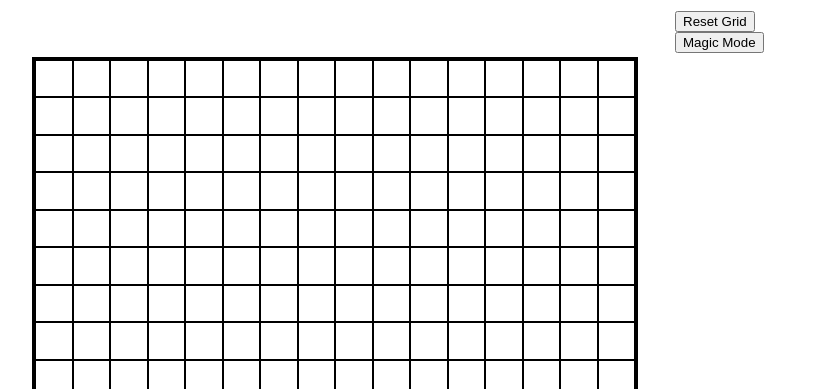
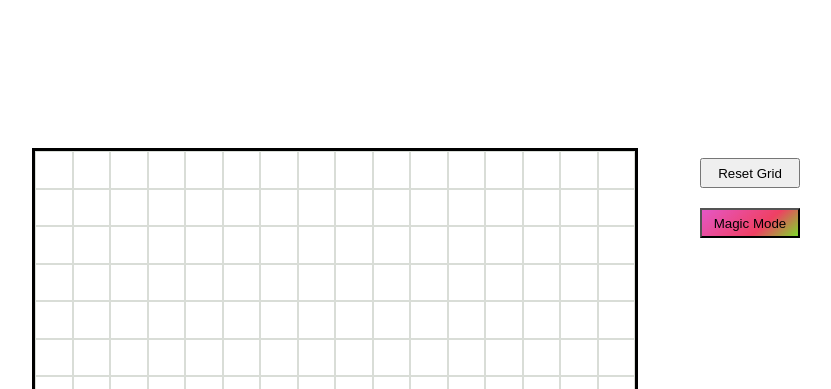
Before and after one commit to smd92/sketchboard, a plain HTML site: page index.html in a window 1280 px wide. Shown: the top 389 px of the page, without its empty margins (313-1144 px from the left). Drawn offline with Linux system fonts and the light colour scheme.

Commit message:
added magic mode

```diff
--- a/index.html
+++ b/index.html
@@ -9,10 +9,8 @@
 <body>
   <div id = "container">
 
-    <div id = "buttons">
-      <button id = "resetBtn">Reset Grid</button>
-      <button id = "magicMode">Magic Mode</button>
-    </div>
+      <button id = "resetBtn" class = "button">Reset Grid</button>
+      <button id = "magicMode" class = "button">Magic Mode</button>
 
     <div id = "grid">
     </div>
--- a/script.js
+++ b/script.js
@@ -52,14 +52,22 @@ while (grid.firstChild) {
 }
 
 createGrid(userInput, userInput);
+addRandomColor();
 })
 
-//add event listener for random background color to every .box
+//add event listener for generating and adding random background color to every .box
 function addRandomColor() {
+
     const boxes = document.querySelectorAll(".box");
+
     boxes.forEach((boxes) => {
+        let r = Math.floor(Math.random() * (255 - 0 + 1) ) + 0;
+        let g = Math.floor(Math.random() * (255 - 0 + 1) ) + 0;
+        let b = Math.floor(Math.random() * (255 - 0 + 1) ) + 0;
+        let randomColorString = "rgb(" + r + "," + g + "," + b + ")";
+
         boxes.addEventListener("mouseenter", () => {
-            boxes.style.backgroundColor = "black";
+            boxes.style.backgroundColor = randomColorString;
         })
     })
 }
--- a/style.css
+++ b/style.css
@@ -10,20 +10,28 @@ body {
 #container {
     display: grid;
     grid-template-columns: 150px 150px 1fr 150px 150px;
-    grid-template-rows: 1fr 1fr 1fr 1fr 1fr;
+    grid-template-rows: 1fr 50px 50px 1fr 1fr 1fr 1fr;
     grid-template-areas:
-    ". . . buttons ."
-    ". . board . ."
     ". . . . ."
+    ". . board resetBtn ."
+    ". . . magicMode ."
     ". . . . .";
     width: 100vw;
     height: 100vh;
 }
 
-#buttons {
-    grid-area: buttons;
+#resetBtn {
+    grid-area: resetBtn;
     align-self: center;
     justify-self: center;
+}
+
+#magicMode {
+    grid-area: magicMode;
+    align-self: center;
+    justify-self: center;
+    background-color: #7fd82b;
+    background-image: linear-gradient(319deg, #7fd82b 0%, #ef4063 37%, #e557c6 100%);
 }
 
 #grid {
@@ -39,4 +47,10 @@ body {
 
 .box {
     border: solid 1px;
+    border-color: #d9ddd7;
 }
+
+.button {
+    width: 100px;
+    height: 30px;
+}
```
